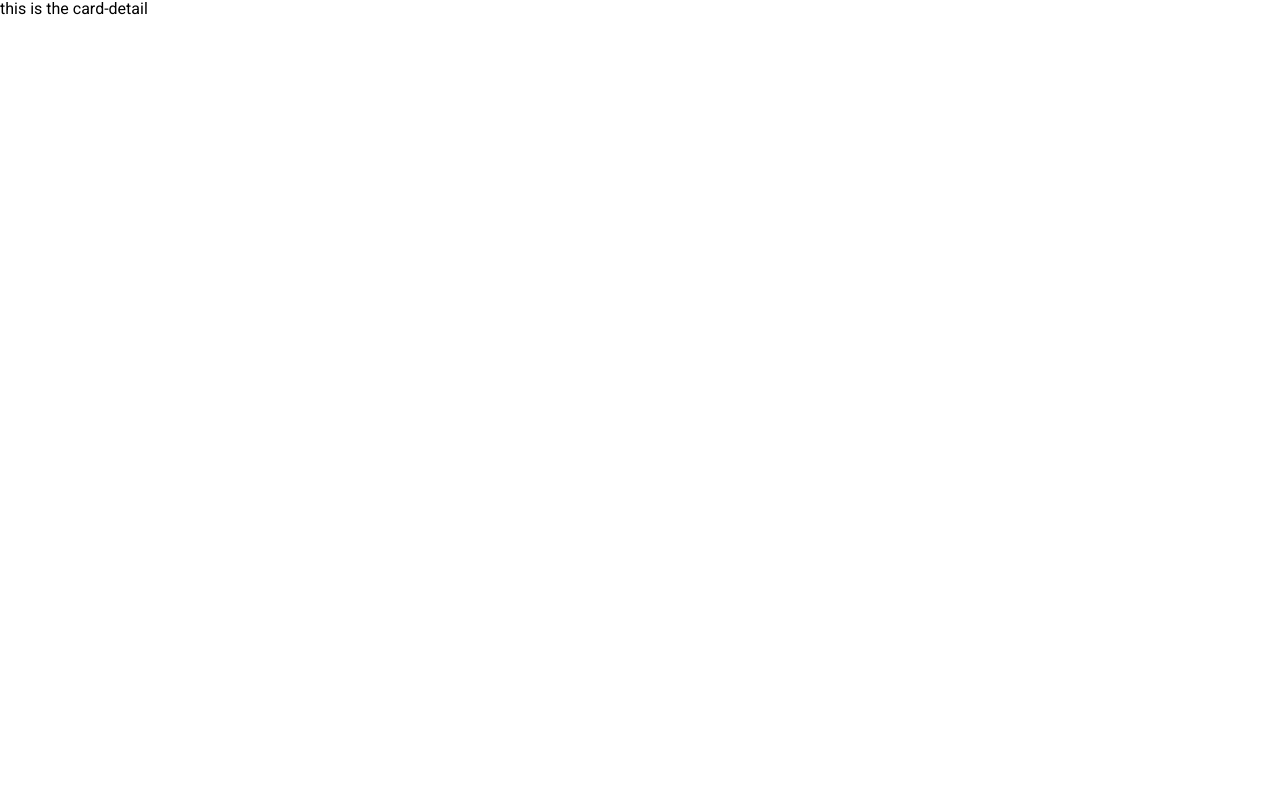
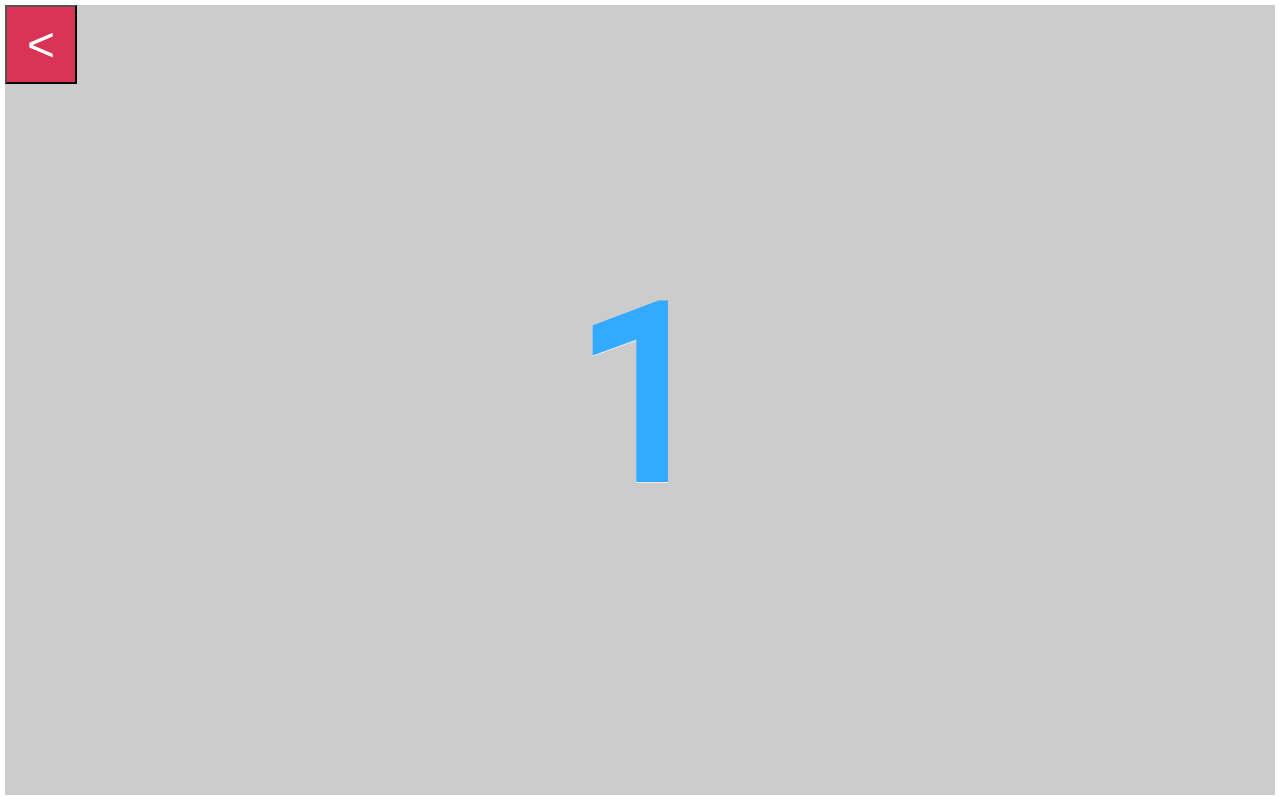
Before and after one commit to therealedsheenan/scrumstimate, an Angular app: page /card/1 in a window 1280 px wide. Built offline with nearby package versions, Linux system fonts and the light colour scheme.

Commit message:
display detail card

```diff
--- a/src/app/components/card-detail/card-detail.component.css
+++ b/src/app/components/card-detail/card-detail.component.css
@@ -0,0 +1,41 @@
+.detail-wrapper {
+  display: flex;
+  flex-flow: row wrap;
+  width: 100%;
+  height: 100vh;
+  justify-content: center;
+  align-items: center;
+  position: relative;
+  background:#ccc;
+  cursor:pointer;
+  position:relative;
+  border: 5px solid white;
+}
+
+h1 {
+  font-size: 15rem;
+  color:#3af;
+  text-shadow:#eee 0 1px 0;
+}
+
+button {
+  position: absolute;
+  top: 0;
+  left: 0;
+}
+
+.btn {
+  background: #d93455;
+  font-family: Arial;
+  color: #ffffff;
+  font-size: 3rem;
+  padding: 10px 20px 10px 20px;
+  text-decoration: none;
+}
+
+.btn:hover {
+  background: #ffffff;
+  color: #d93455;
+  text-decoration: none;
+  cursor: pointer;
+}
--- a/src/app/components/card-detail/card-detail.component.html
+++ b/src/app/components/card-detail/card-detail.component.html
@@ -1 +1,4 @@
-<div>this is the card-detail</div>
+<div *ngIf="card" class="detail-wrapper">
+  <button (click)="goBack()" class="btn"><</button>
+  <h1>{{card.display}}</h1>
+</div>
--- a/src/app/components/card-detail/card-detail.component.ts
+++ b/src/app/components/card-detail/card-detail.component.ts
@@ -1,8 +1,33 @@
-import { Component } from '@angular/core';
+import 'rxjs/add/operator/switchMap';
+
+import { Component, OnInit } from '@angular/core';
+import { ActivatedRoute, Params } from '@angular/router';
+import { Location } from '@angular/common';
+
+import Card from '../../models/Card';
+import { CardService } from '../../services/card.service';
 
 @Component({
   selector: 'app-card-detail',
   templateUrl: './card-detail.component.html',
   styleUrls: ['./card-detail.component.css']
 })
-export class CardDetailComponent {}
+export class CardDetailComponent implements  OnInit {
+  card: Card;
+
+  constructor(
+    private cardService: CardService,
+    private route: ActivatedRoute,
+    private location: Location
+  ) {}
+
+  ngOnInit(): void {
+    this.route.params
+      .switchMap((params: Params) => this.cardService.getSpecificCard(+params['id']))
+      .subscribe(card => this.card = card);
+  }
+
+  goBack(): void {
+    this.location.back();
+  }
+}
```
